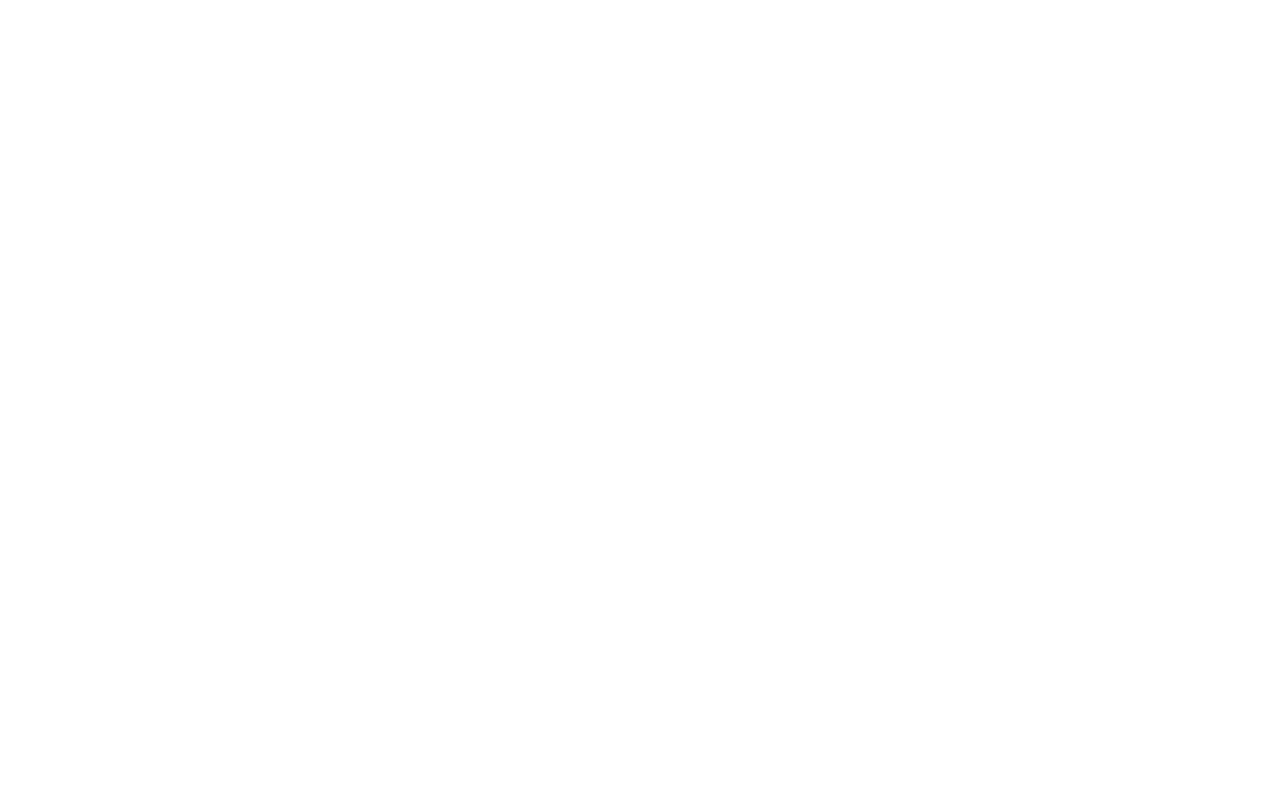
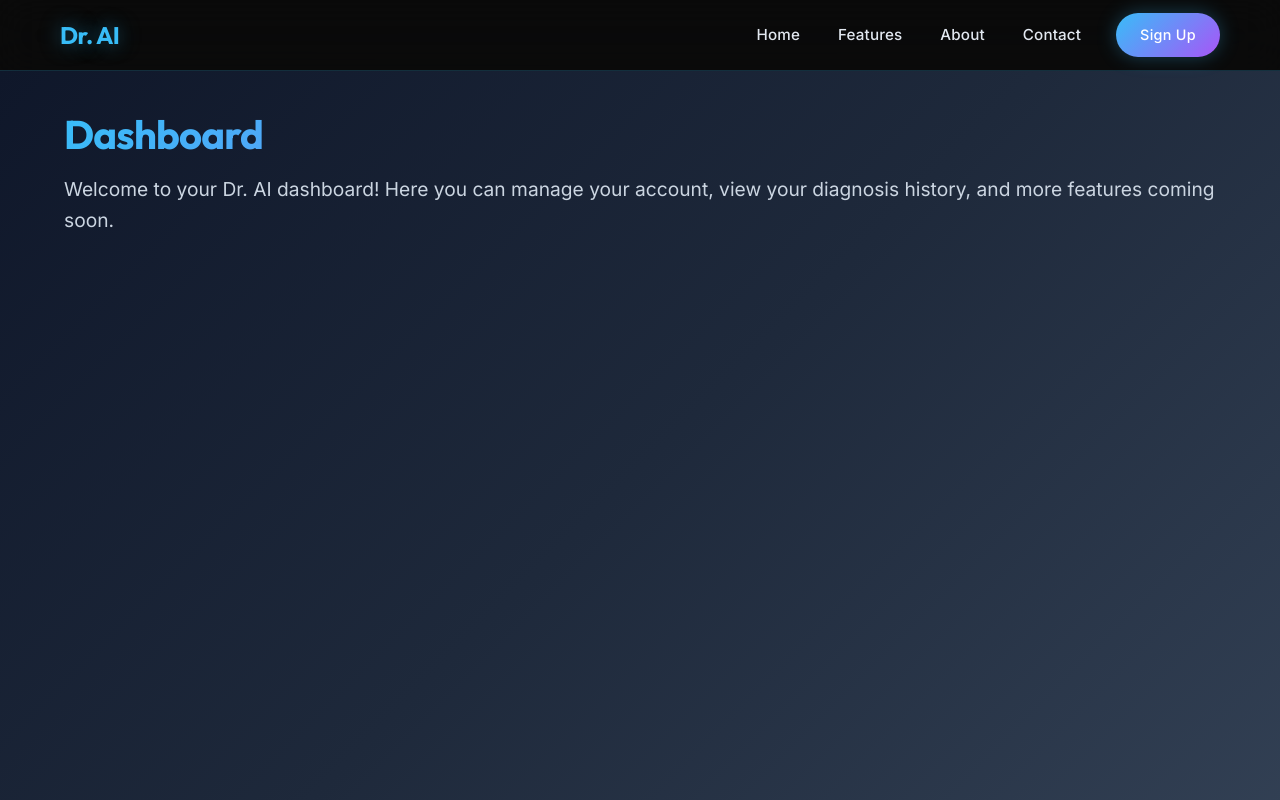
Before and after one commit to OktayJazideh/medicine-ai, a Vue app: page /dashboard in a window 1280 px wide. Before the commit this address had no page. Shown: the top 800 px of the page. Built offline with nearby package versions, Linux system fonts and the light colour scheme.

Commit message:
add page dash

```diff
--- a/src/router/index.js
+++ b/src/router/index.js
@@ -22,6 +22,11 @@
       name: 'login',
       component: () => import('../views/Login.vue'),
     },
+    {
+      path: '/dashboard',
+      name: 'dashboard',
+      component: () => import('../views/Dashboard.vue'),
+    },
   ],
 })
 
--- /dev/null
+++ b/src/views/Dashboard.vue
@@ -0,0 +1,47 @@
+<template>
+  <BaseLayout>
+    <div class="dashboard-page">
+      <div class="content-container">
+        <h1 class="dashboard-title">Dashboard</h1>
+        <p class="dashboard-welcome">Welcome to your Dr. AI dashboard! Here you can manage your account, view your diagnosis history, and more features coming soon.</p>
+      </div>
+    </div>
+  </BaseLayout>
+</template>
+
+<script setup>
+import BaseLayout from '../layouts/BaseLayout.vue'
+</script>
+
+<style scoped>
+.dashboard-page {
+  min-height: 100vh;
+  background: linear-gradient(135deg, #0f172a 0%, #1e293b 50%, #334155 100%);
+  display: flex;
+  align-items: flex-start;
+  justify-content: center;
+  padding: 40px 0;
+}
+
+.content-container {
+  max-width: 1200px;
+  margin: 0 auto;
+  padding: 0 24px;
+  width: 100%;
+}
+
+.dashboard-title {
+  font-size: 2.5rem;
+  font-weight: bold;
+  background: linear-gradient(135deg, #38bdf8, #a855f7);
+  -webkit-background-clip: text;
+  -webkit-text-fill-color: transparent;
+  background-clip: text;
+  margin-bottom: 1rem;
+}
+
+.dashboard-welcome {
+  color: #cbd5e1;
+  font-size: 1.2rem;
+}
+</style>
--- a/src/views/Login.vue
+++ b/src/views/Login.vue
@@ -76,9 +76,11 @@
 import { supabase } from '../supabase'
 import BaseLayout from '../layouts/BaseLayout.vue'
 import { auth, provider, signInWithPopup } from '../firebase'
-import { useRouter } from 'vue-router'
+import { useRouter, useRoute } from 'vue-router'
 
 const router = useRouter()
+const route = useRoute()
+const redirectTo = route.query.redirect || '/'
 
 const email = ref('')
 const password = ref('')
@@ -113,7 +115,7 @@
   try {
     const result = await signInWithPopup(auth, provider)
     // User info: result.user
-    router.push('/')
+    router.push(redirectTo)
   } catch (error) {
     alert('Google login failed: ' + error.message)
   }
```
